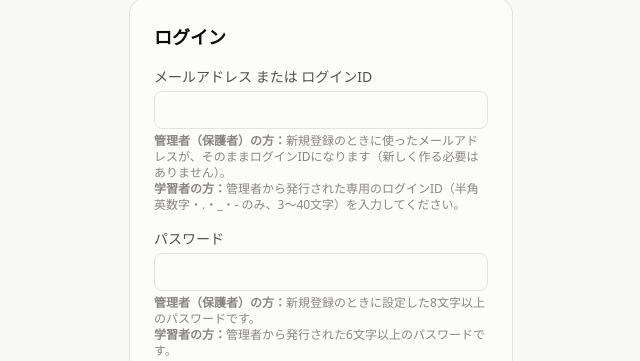
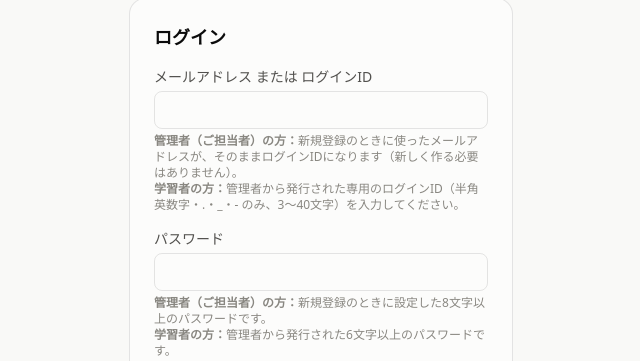
Before and after one commit to qualityvehicleexports-crypto/nihongo-master, a Next.js app: page /login in a window 1280 px wide. Shown: the part 189-550 px from the top of the page, without its empty margins (319-959 px from the left). Built offline with nearby package versions, Linux system fonts and the light colour scheme.

Commit message:
Update page.tsx

```diff
--- a/src/app/(auth)/login/page.tsx
+++ b/src/app/(auth)/login/page.tsx
@@ -57,7 +57,7 @@ export default function LoginPage() {
           style={{ borderColor: "var(--border)" }}
         />
         <span className="text-xs" style={{ color: "var(--text-muted)" }}>
-          <strong>管理者（保護者）の方：</strong>新規登録のときに使ったメールアドレスが、そのままログインIDになります（新しく作る必要はありません）。
+          <strong>管理者（ご担当者）の方：</strong>新規登録のときに使ったメールアドレスが、そのままログインIDになります（新しく作る必要はありません）。
           <br />
           <strong>学習者の方：</strong>管理者から発行された専用のログインID（半角英数字・.・_・- のみ、3〜40文字）を入力してください。
         </span>
@@ -75,7 +75,7 @@ export default function LoginPage() {
           style={{ borderColor: "var(--border)" }}
         />
         <span className="text-xs" style={{ color: "var(--text-muted)" }}>
-          <strong>管理者（保護者）の方：</strong>新規登録のときに設定した8文字以上のパスワードです。
+          <strong>管理者（ご担当者）の方：</strong>新規登録のときに設定した8文字以上のパスワードです。
           <br />
           <strong>学習者の方：</strong>管理者から発行された6文字以上のパスワードです。
         </span>
```
